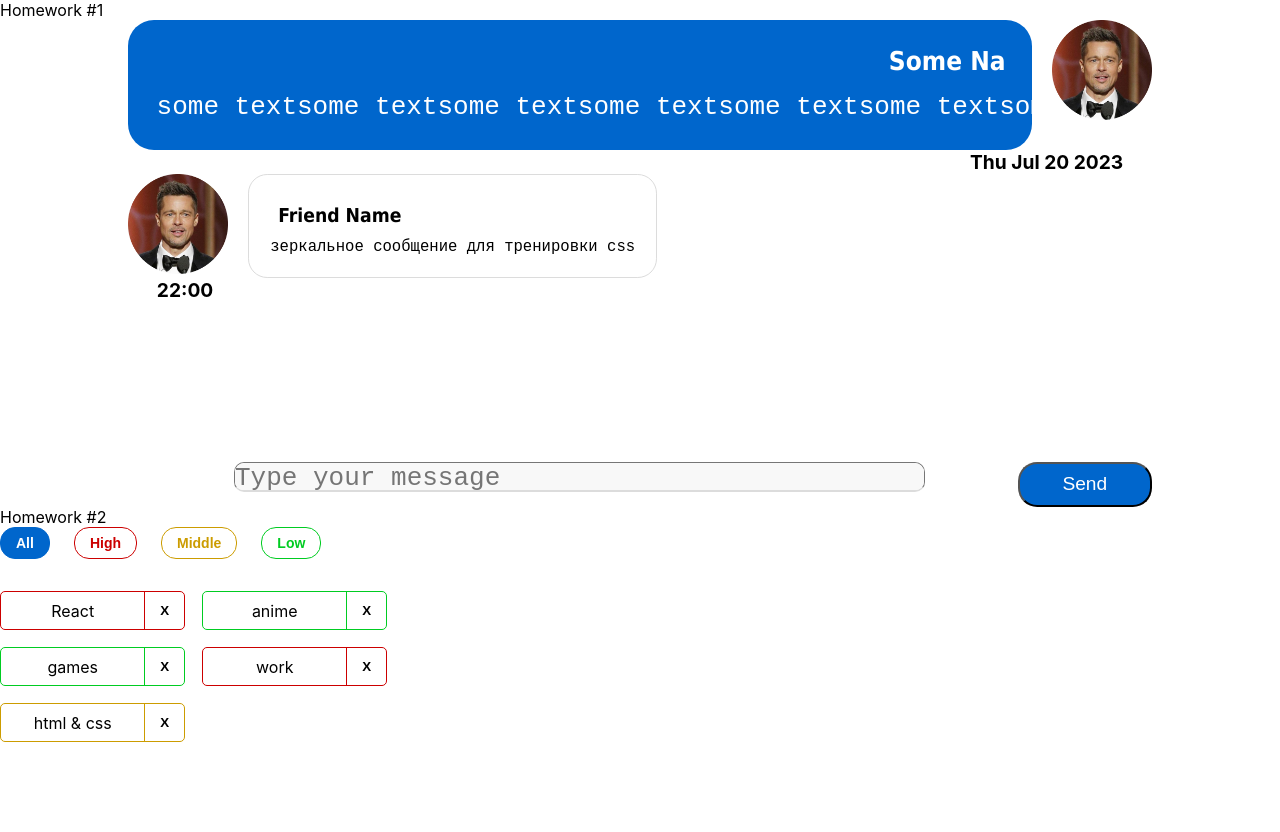
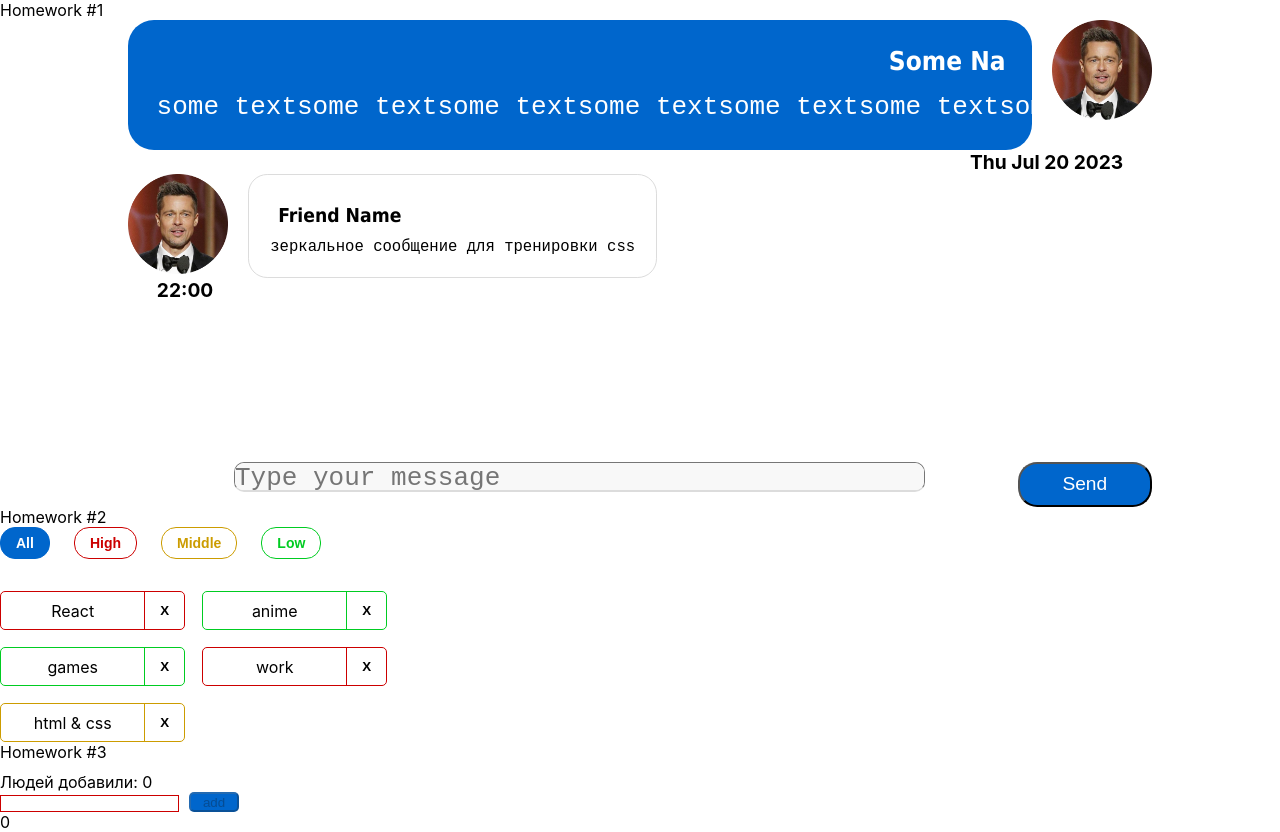
Before and after one commit to arturican/homework_old, a React (Create React App) app: page / in a window 1280 px wide. Before the commit the page ends 800 px from the top, so only its background shows below. Built offline with nearby package versions, Linux system fonts and the light colour scheme.

Commit message:
третья задача

```diff
--- a/src/s1-main/App.tsx
+++ b/src/s1-main/App.tsx
@@ -2,6 +2,7 @@
 import s from './App.module.css'
 import HW1 from '../s2-homeworks/hw01/HW1'
 import HW2 from "../s2-homeworks/hw02/HW2";
+import HW3 from "../s2-homeworks/hw03/HW3";
 
 function App() {
     return (
@@ -9,7 +10,7 @@
             <HW1/>
             {/*раскомментировать по ходу выполнения*/}
             <HW2/>
-            {/*<HW3/>*/}
+            <HW3/>
             {/*<HW4/>*/}
 
             {/*при выполнении дз 5 и более - закомментировать здесь дз 1-4, так как они есть внутри дз 5*/}
--- a/src/s2-homeworks/hw03/Greeting.module.css
+++ b/src/s2-homeworks/hw03/Greeting.module.css
@@ -1,22 +1,32 @@
 .greetingForm {
+   margin-top: 10px;
 }
 
 .inputAndButtonContainer {
+    display: flex;
+    flex-direction: row;
 }
 
 .error {
+    color: #cc0000;
 }
 
 .input {
+    width: auto;
 }
 
 .input:focus {
 }
 
 .errorInput {
+    border: #cc0000 solid 1px;
 }
 
 .button {
+    margin-left: 10px;
+    background: #0066cc;
+    width: 50px;
+    border-radius: 5px;
 }
 
 .button:focus {
--- a/src/s2-homeworks/hw03/Greeting.tsx
+++ b/src/s2-homeworks/hw03/Greeting.tsx
@@ -2,13 +2,13 @@
 import s from './Greeting.module.css'
 
 type GreetingPropsType = {
-    name: any // need to fix any
-    setNameCallback: any // need to fix any
+    name: string // need to fix any
+    setNameCallback: (name: ChangeEvent<HTMLInputElement>) => void // need to fix any
     addUser: any // need to fix any
     onBlur: any // need to fix any
     onEnter: any // need to fix any
-    error: any // need to fix any
-    totalUsers: any // need to fix any
+    error: string // need to fix any
+    totalUsers: number // need to fix any
     lastUserName?: any // need to fix any
 }
 
--- a/src/s2-homeworks/hw03/GreetingContainer.tsx
+++ b/src/s2-homeworks/hw03/GreetingContainer.tsx
@@ -1,20 +1,35 @@
-import React, { ChangeEvent, KeyboardEvent, useState } from 'react'
+import React, {ChangeEvent, KeyboardEvent, useState} from 'react'
 import Greeting from './Greeting'
-import { UserType } from './HW3'
+import {UserType} from './HW3'
+import {Simulate} from "react-dom/test-utils";
+import error = Simulate.error;
 
 type GreetingContainerPropsType = {
-    users: any // need to fix any
-    addUserCallback: any // need to fix any
+    users: UserType[] // need to fix any
+    addUserCallback: (name: string) => void // need to fix any
 }
 
-export const pureAddUser = (name: any, setError: any, setName: any, addUserCallback: any) => {
+export const pureAddUser = (name: string, setError: any, setName: any, addUserCallback: (name: string)=>void) => {
     // если имя пустое - показать ошибку, иначе - добавить юзера и очистить инпут
+    if(name.trim() === ''){
+        setError('Введите имя!')
+    }
+    else {
+        addUserCallback(name)
+        setName('')
+    }
 }
 
 export const pureOnBlur = (name: any, setError: any) => { // если имя пустое - показать ошибку
+    if(name.trim() === ''){
+        setError('Введите имя!')
+    }
 }
 
-export const pureOnEnter = (e: any, addUser: any) => { // если нажата кнопка Enter - добавить
+export const pureOnEnter = (e: KeyboardEvent, addUser: any) => { // если нажата кнопка Enter - добавить
+    if(e.key === 'Enter'){
+        addUser()
+    }
 }
 
 // более простой и понятный для новичков
@@ -22,17 +37,17 @@
 
 // более современный и удобный для про :)
 const GreetingContainer: React.FC<GreetingContainerPropsType> = ({
-    users,
-    addUserCallback,
-}) => {
+                                                                     users,
+                                                                     addUserCallback,
+                                                                 }) => {
     // деструктуризация пропсов
-    const [name, setName] = useState<any>('') // need to fix any
-    const [error, setError] = useState<any>('') // need to fix any
+    const [name, setName] = useState<string>('') // need to fix any
+    const [error, setError] = useState<string>('') // need to fix any
 
-    const setNameCallback = (e: any) => { // need to fix any
-        setName('some name') // need to fix
+    const setNameCallback = (e: ChangeEvent<HTMLInputElement>) => { // need to fix any
+        setName(e.currentTarget.value) // need to fix
 
-        error && setError('')
+        error && setError('Ошибка!')
     }
     const addUser = () => {
         pureAddUser(name, setError, setName, addUserCallback)
@@ -46,8 +61,8 @@
         pureOnEnter(e, addUser)
     }
 
-    const totalUsers = 0 // need to fix
-    const lastUserName = 'some name' // need to fix
+    const totalUsers = users.length // need to fix
+    const lastUserName = users.length >= 1 ? users[users.length-1].name : users.length// need to fix
 
     return (
         <Greeting
--- a/src/s2-homeworks/hw03/HW3.tsx
+++ b/src/s2-homeworks/hw03/HW3.tsx
@@ -19,20 +19,24 @@
 
 // types
 export type UserType = {
-    _id: any // need to fix any
-    name: any // need to fix any
+    _id: string // need to fix any
+    name: string // need to fix any
 }
 
-export const pureAddUserCallback = (name: any, setUsers: any, users: any) => { // need to fix any
-    const user = { // need to fix
+export const pureAddUserCallback = (name: string, setUsers: Function , users: UserType[]) => { // need to fix any
+    const user = {
+        _id: v1(),
+        name: name
+        // need to fix
     }
     setUsers([...users, user])
 }
 
 const HW3 = () => {
-    const [users, setUsers] = useState<any>([]) // need to fix any
+    const [users, setUsers] = useState<UserType[]>([]) // need to fix any
+    console.log(users)
 
-    const addUserCallback = (name: any) => { // need to fix any
+    const addUserCallback = (name: string) => { // need to fix any
         pureAddUserCallback(name, setUsers, users)
     }
 
```
